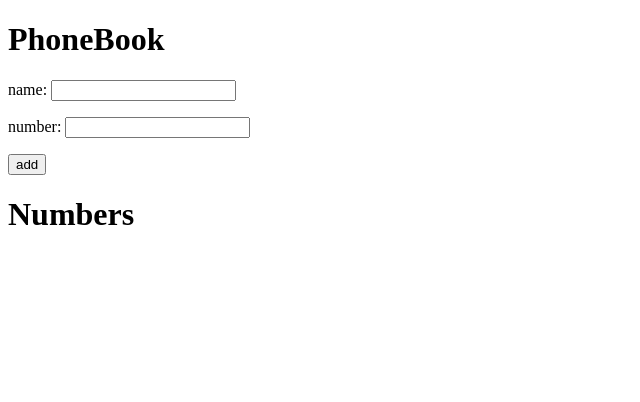
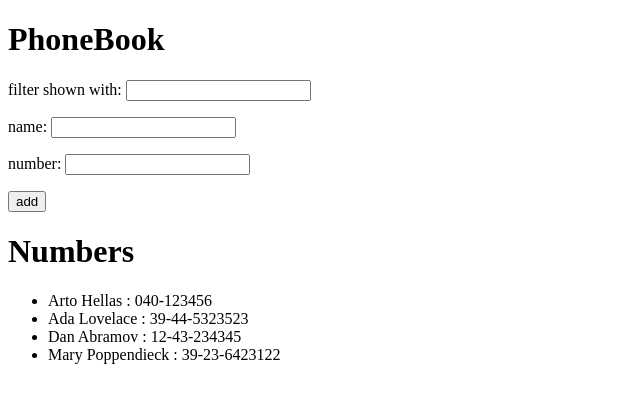
Before and after one commit to adityatyagi-av/part2, a React (Create React App) app: page / in a window 1280 px wide. Shown: the top 402 px of the page, without its empty margins (0-640 px from the left). Built offline with nearby package versions, Linux system fonts and the light colour scheme.

Commit message:
2.8 updated

```diff
--- a/src/components/Phonebook.js
+++ b/src/components/Phonebook.js
@@ -3,9 +3,17 @@
 export default function Phonebook() {
     const [persons, setPersons] = useState([
 
+    { name: 'Arto Hellas', number: '040-123456', id: 1 },
+    { name: 'Ada Lovelace', number: '39-44-5323523', id: 2 },
+    { name: 'Dan Abramov', number: '12-43-234345', id: 3 },
+    { name: 'Mary Poppendieck', number: '39-23-6423122', id: 4 }
     ])
     const [newName, setNewName] = useState('')
     const [newNumber, setNewNumber] = useState('')
+    const [filtered, setFiltered] = useState('')
+
+
+
     const updateName=(event)=>{
       setNewName(event.target.value)
     }
@@ -46,6 +54,7 @@
   return (
     <div>
         <h1>PhoneBook</h1>
+        <p>filter shown with: <input type="text" value={filtered}/></p>
         <form onSubmit={numberAdd}>
         <p>name: <input type="text" onChange={updateName} value={newName}/></p>
         <p>number: <input type="tel" onChange={updateNumber} value={newNumber}/></p>
```
